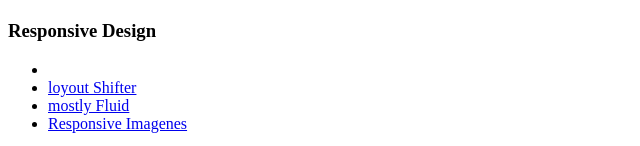
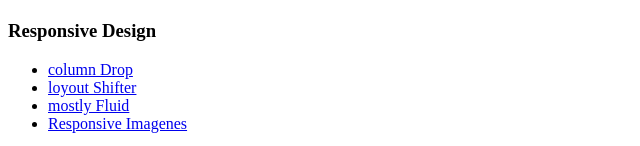
Before and after one commit to BrayneL87/HTML-CSS.github.io, a plain HTML site: page index.html in a window 1280 px wide. Shown: the part 998-1144 px from the top of the page, without its empty margins (0-640 px from the left). Drawn offline with Linux system fonts and the light colour scheme.

Commit message:
index.html

```diff
--- a/index.html
+++ b/index.html
@@ -37,7 +37,7 @@
 
     <p><h3>Responsive Design</h3></p>
     <ul>
-        <li><a href="https://braynel87.github.io/HTML-CSS.github.io/ResponsiveDesign/columnDrop"></a></li>
+        <li><a href="https://braynel87.github.io/HTML-CSS.github.io/ResponsiveDesign/columnDrop">column Drop</a></li>
         <li><a href="https://braynel87.github.io/HTML-CSS.github.io/ResponsiveDesign/loyoutShifter">loyout Shifter</a></li>
         <li><a href="https://braynel87.github.io/HTML-CSS.github.io/ResponsiveDesign/mostlyFluid">mostly Fluid</a></li>
         <li><a href="https://braynel87.github.io/HTML-CSS.github.io/ResponsiveDesign/ResponsiveImagenes">Responsive Imagenes</a></li>
```
